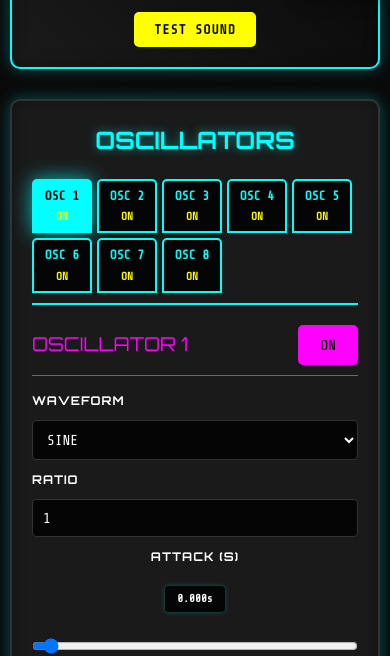
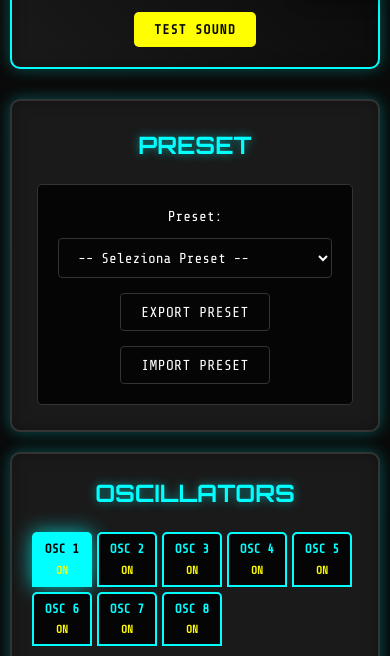
Before and after one commit to manfredipletti/fmwebsynth, a website built with Vite: page index.html in a window 390 px wide. Shown: the part 199-855 px from the top of the page. Built offline with nearby package versions, Linux system fonts and the light colour scheme; what audiokeys would draw is missing.

Commit message:
preset section

```diff
--- a/index.html
+++ b/index.html
@@ -15,6 +15,28 @@
         </header>
 
         <main class="synth-main">
+            <div class="preset-section">
+                <h2 class="section-title">PRESET</h2>
+                <div class="preset-controls">
+                    <div class="preset-selector">
+                        <label for="preset-select">Preset:</label>
+                        <select id="preset-select">
+                            <option value="">-- Seleziona Preset --</option>
+                            <option value="classic">Classic FM</option>
+                            <option value="bass">Bass FM</option>
+                            <option value="pad">Pad FM</option>
+                            <option value="lead">Lead FM</option>
+                            <option value="pluck">Pluck FM</option>
+                        </select>
+                    </div>
+                    <div class="preset-actions">
+                        <button id="export-preset" class="btn btn-secondary">Export Preset</button>
+                        <button id="import-preset" class="btn btn-secondary">Import Preset</button>
+                        <input type="file" id="preset-file-input" accept=".json" style="display: none;">
+                    </div>
+                </div>
+            </div>
+
             <div class="oscillators-section">
                 <h2 class="section-title">OSCILLATORS</h2>
                 <div class="oscillators-tabs" id="oscillators-tabs">
--- a/styles/components/effects.css
+++ b/styles/components/effects.css
@@ -1,10 +1,11 @@
 .effects-section {
-    background: var(--darker-bg);
-    border: 2px solid var(--neon-blue);
-    border-radius: 10px;
-    padding: 20px;
-    margin: 20px 0;
-    box-shadow: 0 0 20px rgba(0, 255, 255, 0.3);
+    background: var(--panel-bg);
+    border: 2px solid var(--border-color);
+    border-radius: var(--radius-xl);
+    padding: var(--spacing-xl);
+    box-shadow:
+        var(--shadow-neon-cyan),
+        var(--shadow-inset);
 }
 
 .effects-controls {
--- a/styles/components/filter.css
+++ b/styles/components/filter.css
@@ -4,7 +4,6 @@
     border: 1px solid var(--border-color);
     border-radius: var(--radius-lg);
     padding: var(--spacing-lg);
-    margin-bottom: var(--spacing-lg);
     min-height: 200px;
 }
 
--- /dev/null
+++ b/styles/components/presets.css
@@ -0,0 +1,120 @@
+.preset-section {
+    background: var(--panel-bg);
+    border: 2px solid var(--border-color);
+    border-radius: var(--radius-xl);
+    padding: var(--spacing-xl);
+    box-shadow:
+        var(--shadow-neon-cyan),
+        var(--shadow-inset);
+}
+
+.preset-controls {
+    background: var(--darker-bg);
+    border: 1px solid var(--border-color);
+    border-radius: var(--radius-md);
+    padding: var(--spacing-lg);
+    display: flex;
+    flex-direction: column;
+    gap: var(--spacing-lg);
+}
+
+.preset-selector {
+    display: flex;
+    align-items: center;
+    gap: var(--spacing-md);
+}
+
+.preset-selector label {
+    font-weight: 500;
+    color: var(--text-primary);
+    min-width: 80px;
+    font-size: 0.9rem;
+}
+
+.preset-selector select {
+    flex: 1;
+    padding: var(--spacing-sm) var(--spacing-md);
+    border: 1px solid var(--border-color);
+    border-radius: var(--radius-sm);
+    background: var(--input-bg);
+    color: var(--text-primary);
+    font-size: 0.9rem;
+    font-family: inherit;
+    transition: all 0.2s ease;
+}
+
+.preset-selector select:focus {
+    outline: none;
+    border-color: var(--neon-cyan);
+    box-shadow: 0 0 5px rgba(0, 255, 255, 0.3);
+}
+
+.preset-actions {
+    display: flex;
+    gap: var(--spacing-md);
+    flex-wrap: wrap;
+}
+
+.btn {
+    padding: var(--spacing-sm) var(--spacing-lg);
+    border: none;
+    border-radius: var(--radius-sm);
+    font-size: 0.9rem;
+    font-family: inherit;
+    cursor: pointer;
+    transition: all 0.2s ease;
+    font-weight: 500;
+    text-transform: uppercase;
+    letter-spacing: 0.5px;
+}
+
+.btn-primary {
+    background: var(--neon-cyan);
+    color: var(--darker-bg);
+    box-shadow: 0 0 10px rgba(0, 255, 255, 0.3);
+}
+
+.btn-secondary {
+    background: var(--secondary-bg);
+    color: var(--text-primary);
+    border: 1px solid var(--border-color);
+}
+
+.btn:hover {
+    transform: translateY(-2px);
+    box-shadow: 0 4px 8px rgba(0, 0, 0, 0.3);
+}
+
+.btn-primary:hover {
+    box-shadow: 0 0 15px rgba(0, 255, 255, 0.5);
+}
+
+.btn-secondary:hover {
+    border-color: var(--neon-cyan);
+    box-shadow: 0 0 5px rgba(0, 255, 255, 0.3);
+}
+
+.btn:active {
+    transform: translateY(0);
+}
+
+@media (max-width: 768px) {
+    .preset-controls {
+        gap: var(--spacing-md);
+    }
+
+    .preset-actions {
+        justify-content: center;
+    }
+
+    .preset-selector {
+        flex-direction: column;
+        align-items: stretch;
+        gap: var(--spacing-sm);
+    }
+
+    .preset-selector label {
+        min-width: auto;
+        text-align: center;
+    }
+}
--- a/styles/main.css
+++ b/styles/main.css
@@ -6,5 +6,6 @@
 @import url('./components/filter.css');
 @import url('./components/envelopes.css');
 @import url('./components/effects.css');
+@import url('./components/presets.css');
 @import url('./components/master-volume.css');
 @import url('./components/footer.css');
```
